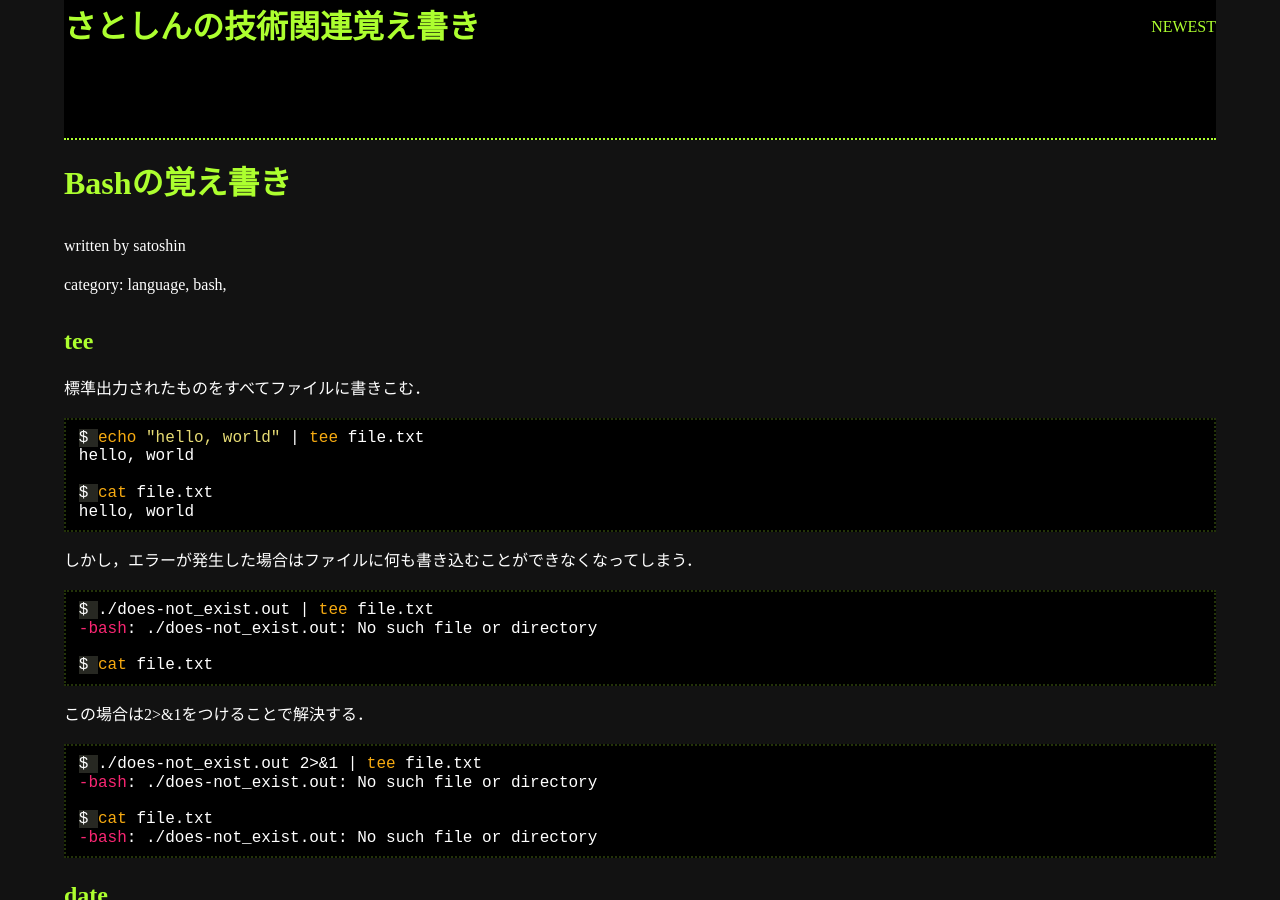
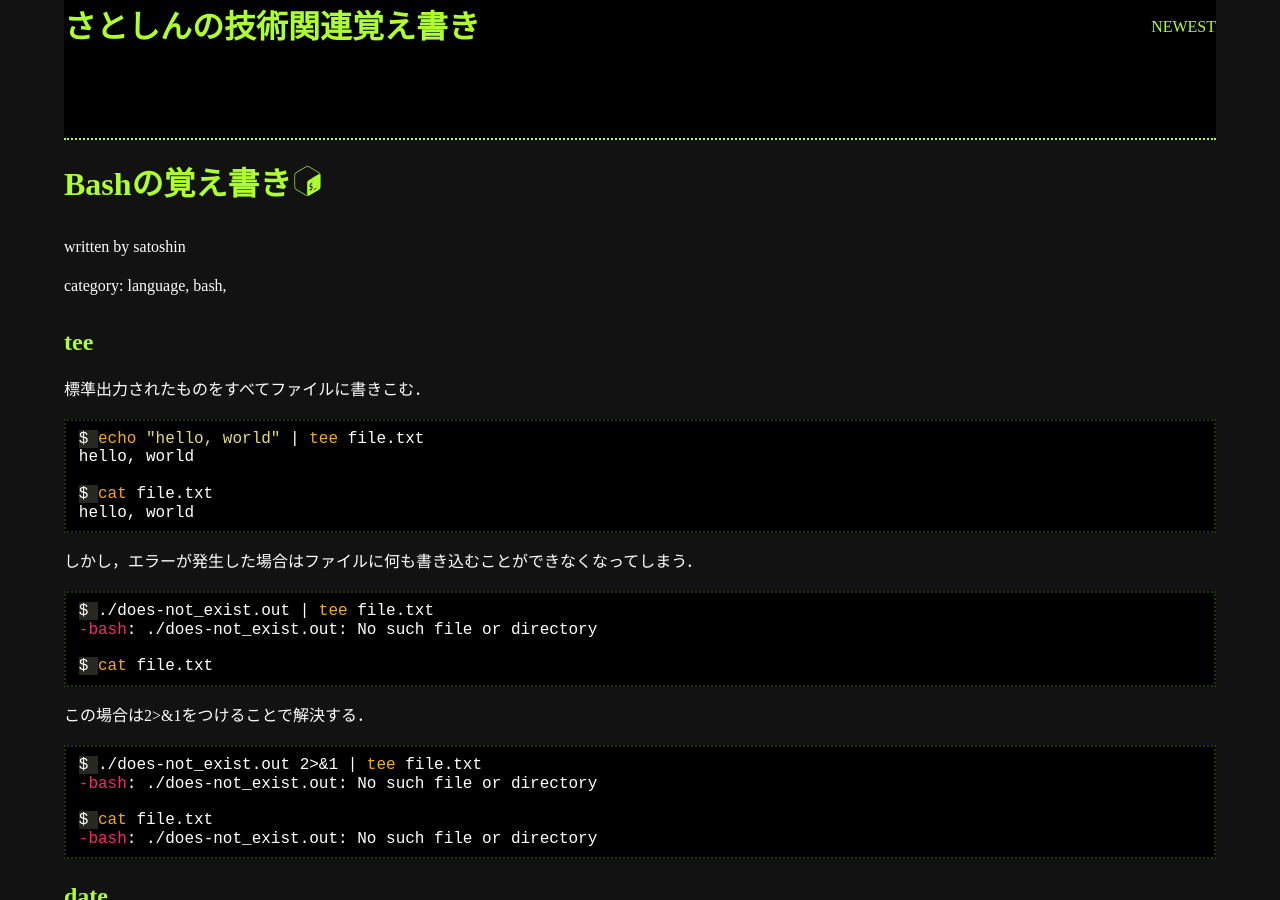
Before and after one commit to satoshin-des/SatoshinTechBlog, a Jekyll site: the page built from _posts/2026-11-01-bash.html, in a window 1280 px wide and 900 px high. Built offline with Jekyll 4.4.1, drawn with Linux system fonts in a browser that asks for light colours.

Commit message:
2026-11-01-bash.html の更新

```diff
--- a/_posts/2026-11-01-bash.html
+++ b/_posts/2026-11-01-bash.html
@@ -1,6 +1,6 @@
 ---
 layout: post
-title: Bashの覚え書き
+title: Bashの覚え書き<i class="devicon-bash-plain"></i>
 date: 2026-10-30
 categories: [language, bash]
 author: satoshin
```
